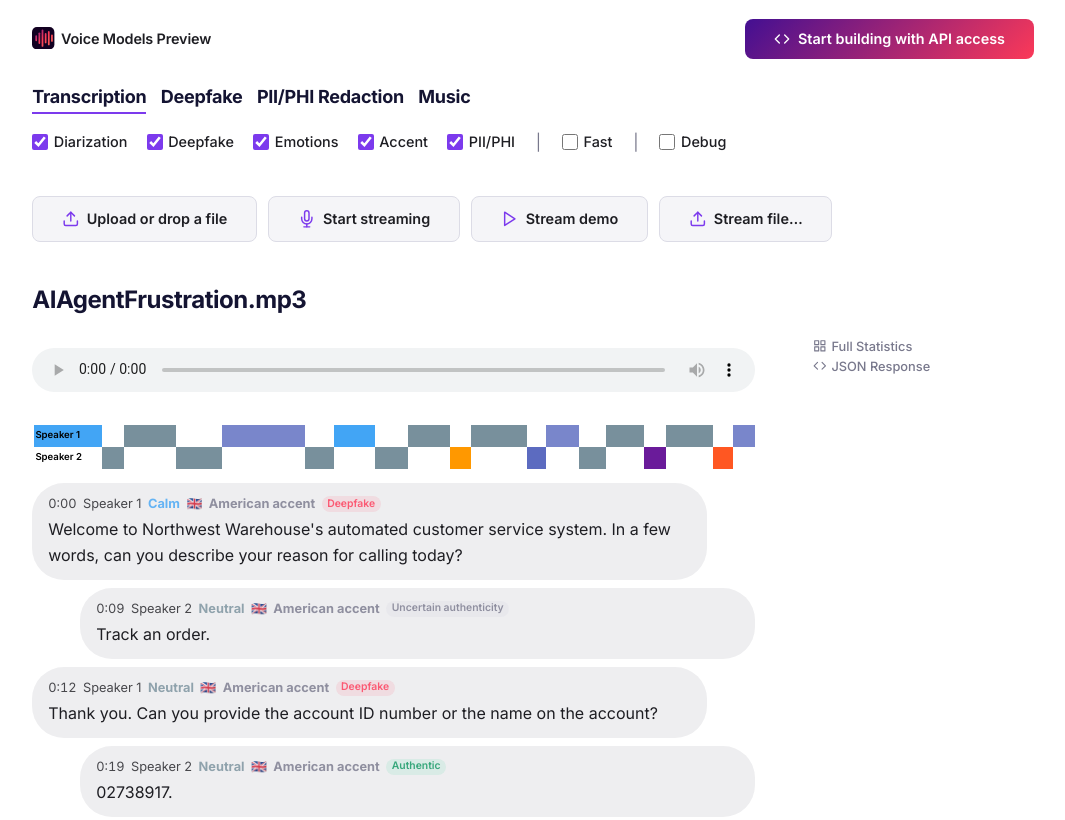
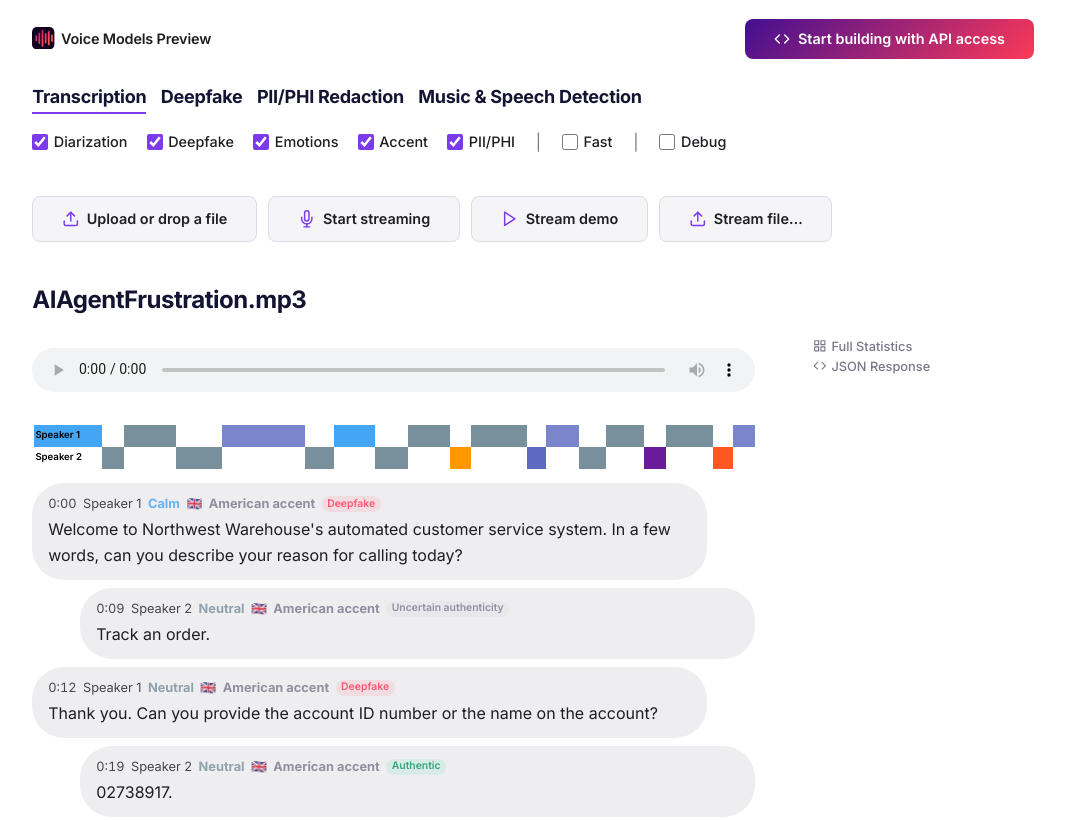
Before and after one commit to kleverr/modulate-showcase, a website: page index.html in a window 1280 px wide. Shown: the top 820 px of the page, without its empty margins (102-1167 px from the left). Drawn offline with Linux system fonts and the light colour scheme; no server answers; a script that the page names is missing.

Commit message:
chore(ui): rename Music tab to "Music & Speech Detection"
Better reflects that the model returns independent music and speech
probabilities per frame.

Co-Authored-By: Claude Opus 4.7 (1M context) <noreply@anthropic.com>

```diff
--- a/index.html
+++ b/index.html
@@ -2541,7 +2541,7 @@ body:has(#stt-debug-panel:not([hidden])) .page {
     <input type="radio" name="mode" id="mode-redaction" value="redaction">
     <label for="mode-redaction">PII/PHI Redaction</label>
     <input type="radio" name="mode" id="mode-music" value="music">
-    <label for="mode-music">Music</label>
+    <label for="mode-music">Music &amp; Speech Detection</label>
     <input type="radio" name="mode" id="mode-language" value="language" hidden>
     <label for="mode-language" hidden style="display:none">Language<span class="mode-pill">Preview</span></label>
     <input type="radio" name="mode" id="mode-velma" value="velma" hidden>
```
